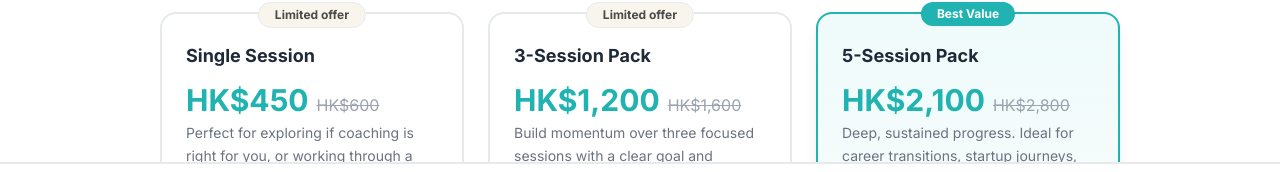
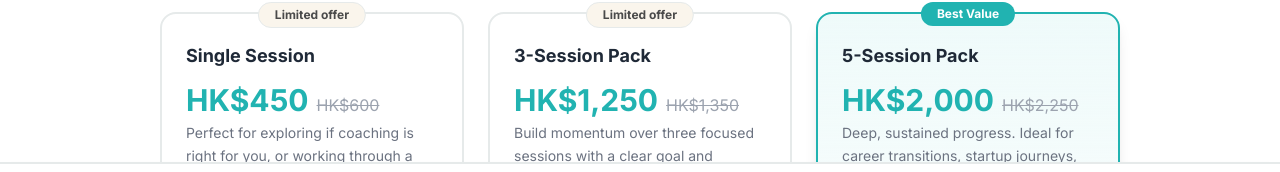
Before and after one commit to uniyandiana/diana-lee-website, a Next.js app: page /pricing in a window 1280 px wide. Shown: the part 532-704 px from the top of the page. Built offline with nearby package versions, Linux system fonts and the light colour scheme; no server answers.

Commit message:
Fix pricing: correct per-session discount order across tiers
Single £45 > 3-pack £41.67 > 5-pack £40 per session
3-pack: £125/HK$1,250 | 5-pack: £200/HK$2,000

Co-Authored-By: Claude Sonnet 4.6 <noreply@anthropic.com>

```diff
--- a/app/pricing/page.tsx
+++ b/app/pricing/page.tsx
@@ -24,8 +24,8 @@ const pricingTiers = [
   {
     name: { en: '3-Session Pack', zh: '3節套裝' },
     sessions: 3,
-    original: { hkd: 1600, gbp: 160 },
-    discounted: { hkd: 1200, gbp: 120 },
+    original: { hkd: 1350, gbp: 135 },
+    discounted: { hkd: 1250, gbp: 125 },
     highlight: false,
     badge: { en: 'Limited offer', zh: '限時優惠' },
     description: {
@@ -40,8 +40,8 @@ const pricingTiers = [
   {
     name: { en: '5-Session Pack', zh: '5節套裝' },
     sessions: 5,
-    original: { hkd: 2800, gbp: 280 },
-    discounted: { hkd: 2100, gbp: 210 },
+    original: { hkd: 2250, gbp: 225 },
+    discounted: { hkd: 2000, gbp: 200 },
     highlight: true,
     badge: { en: 'Best Value', zh: '最超值' },
     description: {
```
